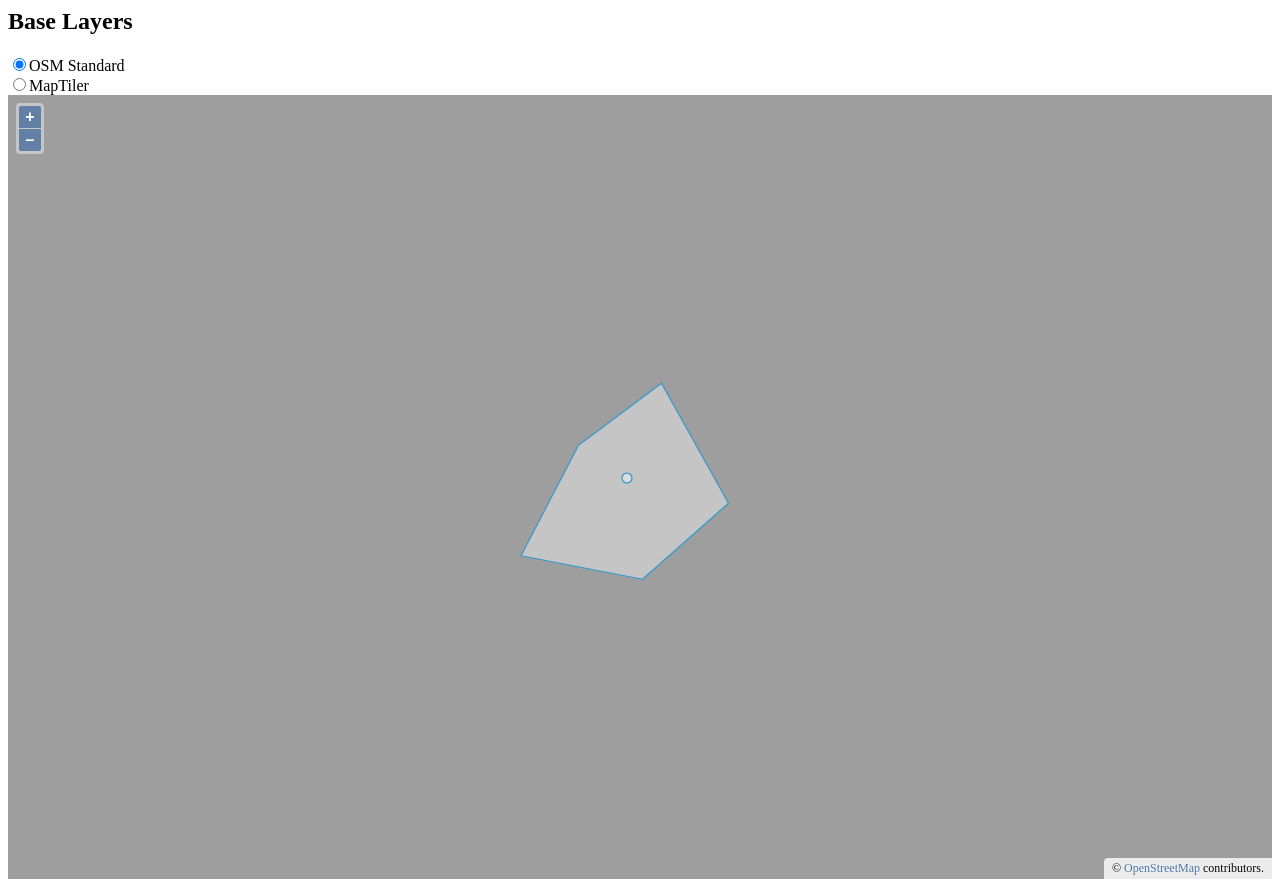
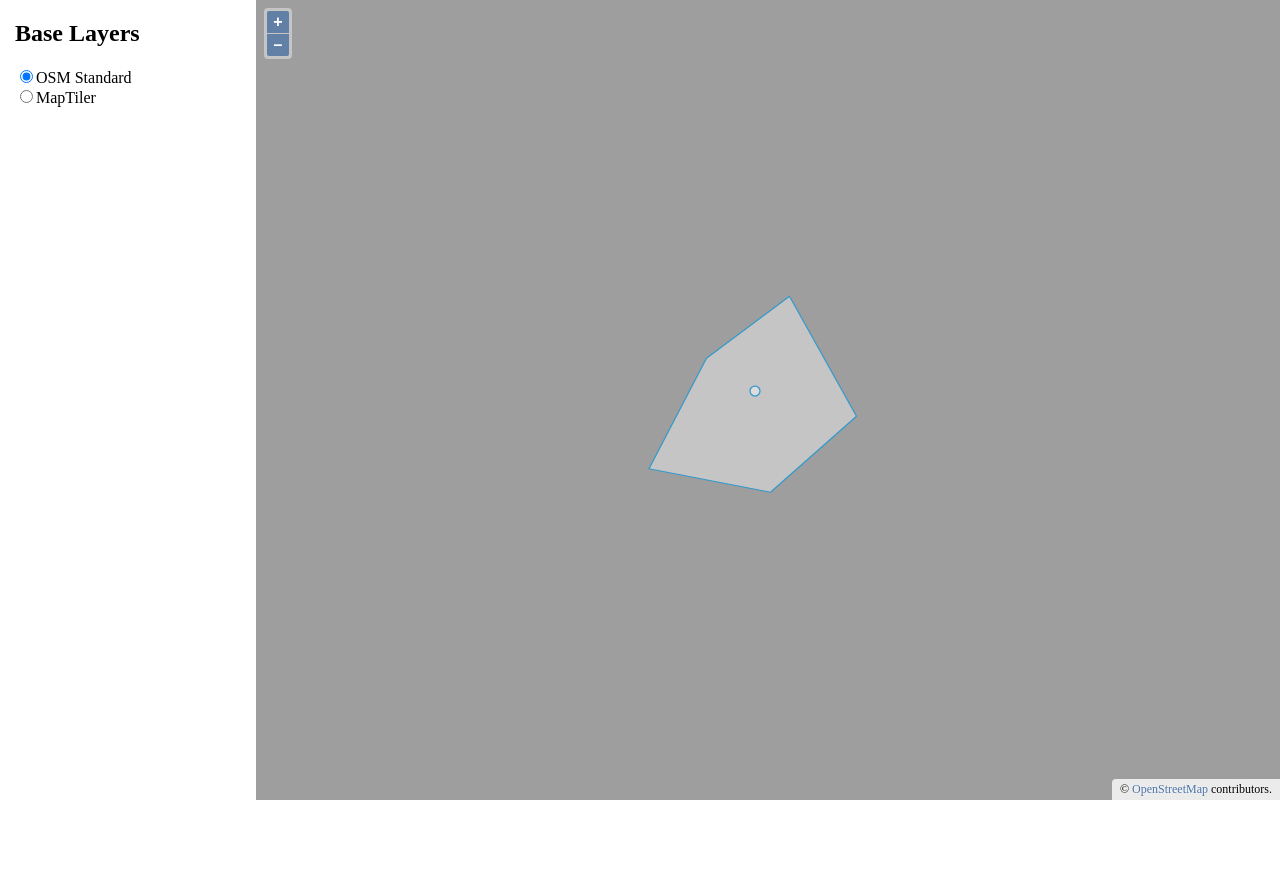
Before and after one commit to tiboego/casmap, a plain HTML site: page index.html in a window 1280 px wide. After the commit the page ends 800 px from the top, so only its background shows below. Drawn offline with Linux system fonts and the light colour scheme; no server answers.

Commit message:
Update style.css

```diff
--- a/style.css
+++ b/style.css
@@ -1 +1,17 @@
-xxxxxxxxxxxx
+* {
+	box-sizing: border-box
+}
+
+body{
+	margin:0;
+	padding:0
+}
+
+.grid-container{
+	display:grid;
+	grid-template-columns:20vw 80vw;
+	grid-template-rows: 100vh;
+}
+
+.sidebar{
+	margin-left: 15px
```
